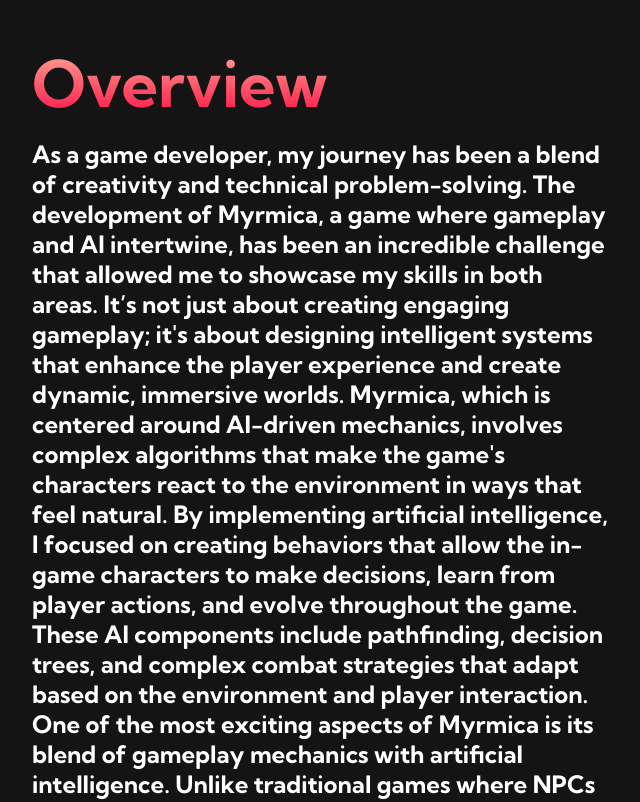
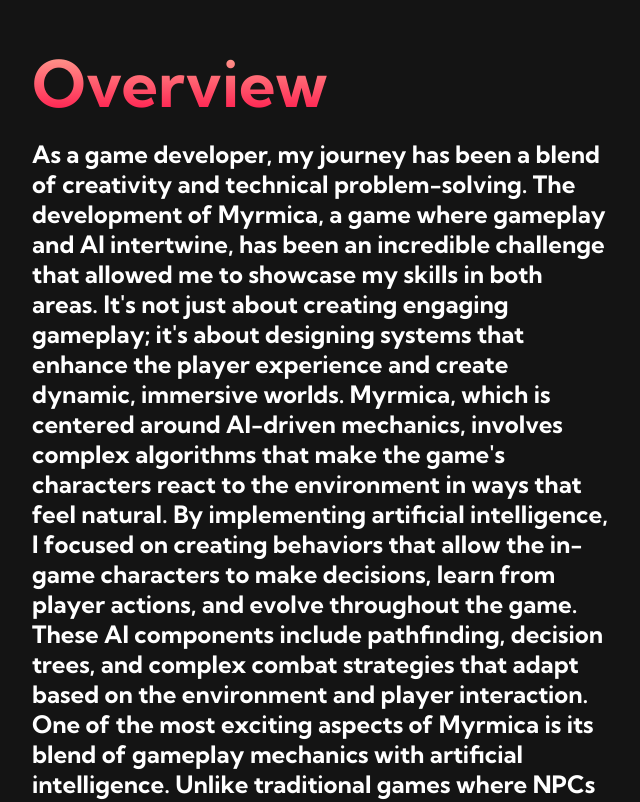
Before and after one commit to Hiwi27/Portfolio, a plain HTML site: page myrmica.html in a window 1280 px wide. Shown: the part 1260-2062 px from the top of the page, without its empty margins (0-640 px from the left). Drawn offline with Linux system fonts and the light colour scheme.

Commit message:
cambios ttexto

```diff
--- a/myrmica.html
+++ b/myrmica.html
@@ -85,8 +85,8 @@
                 <p>
                     As a game developer, my journey has been a blend of creativity and technical problem-solving. The
                     development of Myrmica, a game where gameplay and AI intertwine, has been an incredible challenge
-                    that allowed me to showcase my skills in both areas. It’s not just about creating engaging gameplay;
-                    it's about designing intelligent systems that enhance the player experience and create dynamic,
+                    that allowed me to showcase my skills in both areas. It's not just about creating engaging gameplay;
+                    it's about designing systems that enhance the player experience and create dynamic,
                     immersive worlds.
 
                     Myrmica, which is centered around AI-driven mechanics, involves complex algorithms that make the
```
